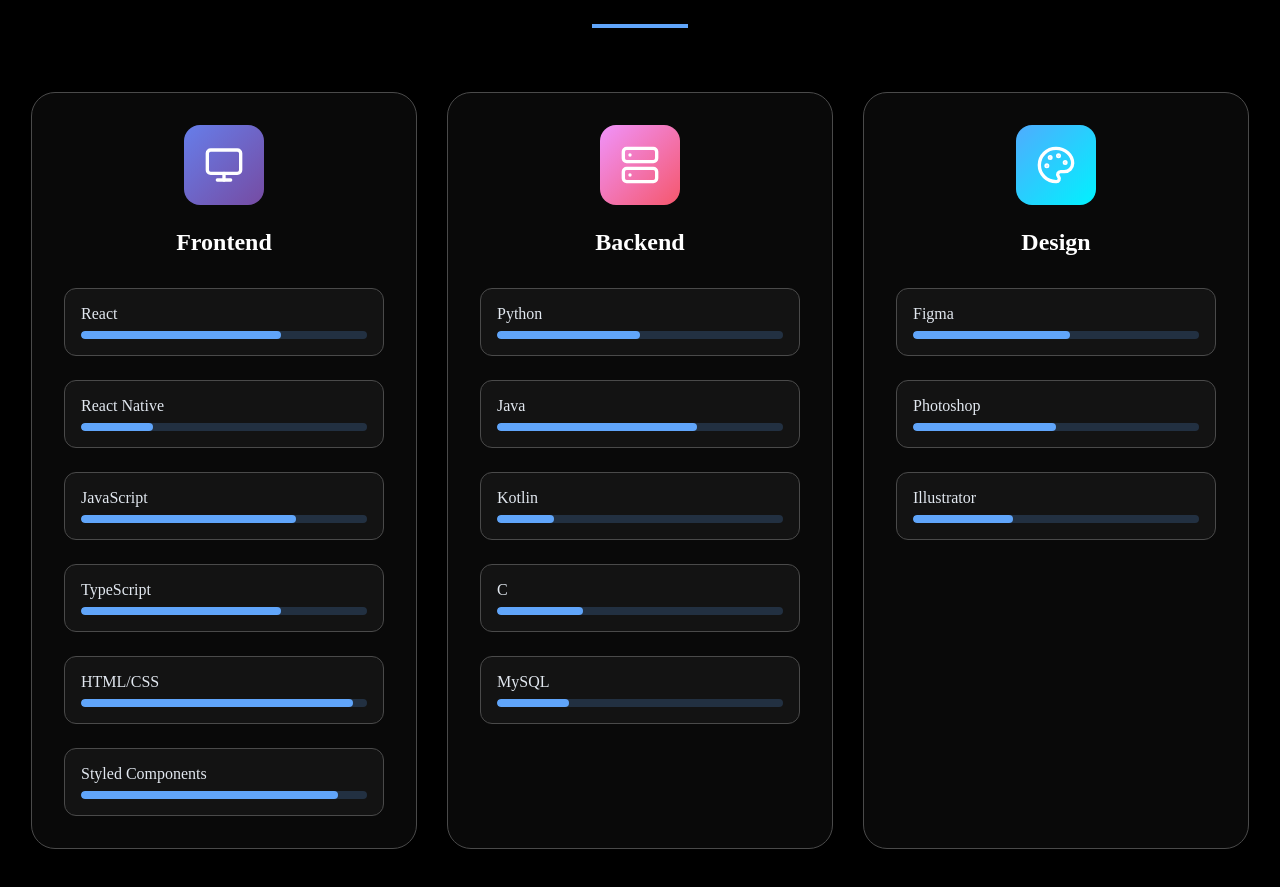
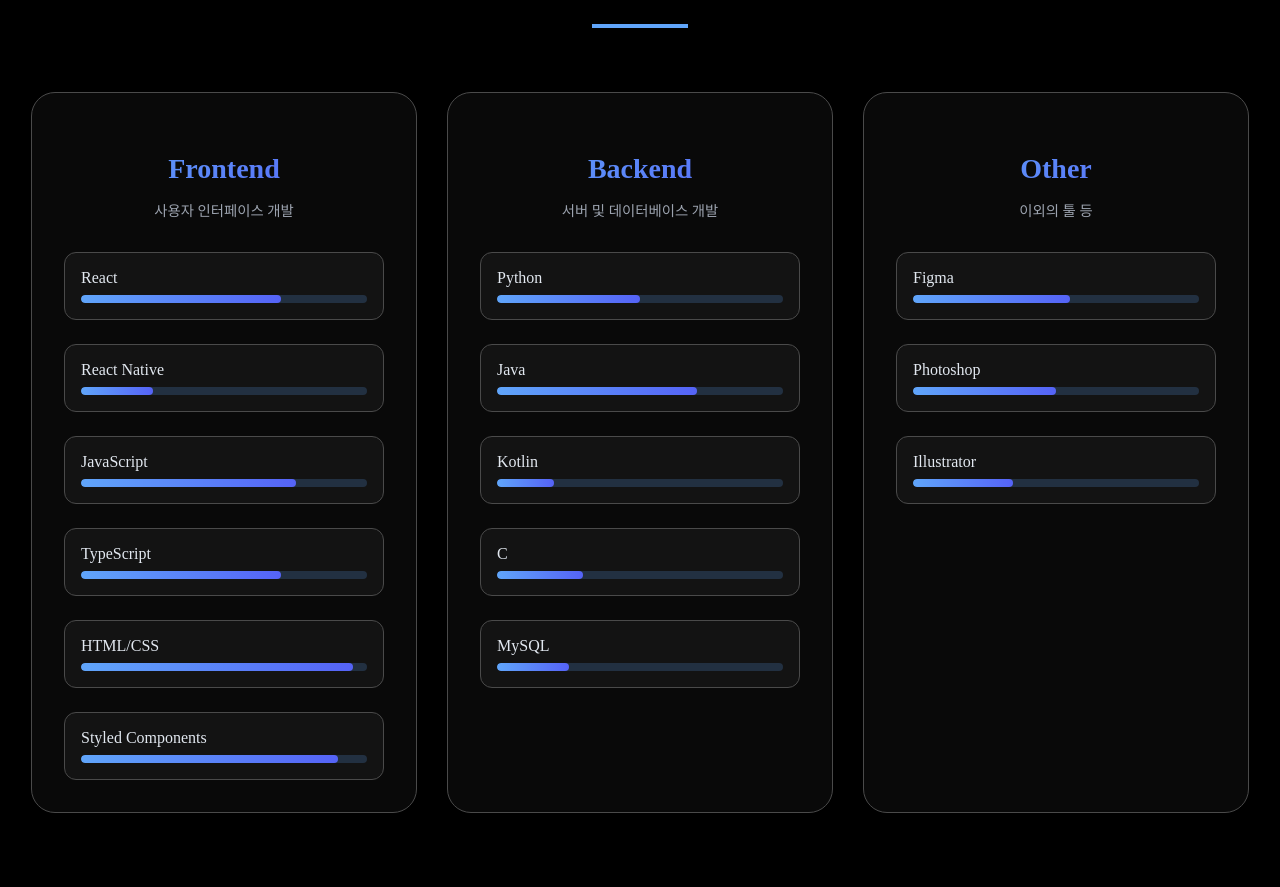
Before and after one commit to hjzhhhj/portfolio_v2, a React (Vite) app: page / in a window 1280 px wide. Shown: the part 2060-2947 px from the top of the page. Built offline with nearby package versions, Linux system fonts and the light colour scheme.

Commit message:
[Fix] : 아이콘 제거 및 개선

```diff
--- a/src/pages/Skills.tsx
+++ b/src/pages/Skills.tsx
@@ -1,5 +1,4 @@
 import { motion } from "framer-motion";
-import { Monitor, Server, Palette } from "lucide-react";
 import styled from 'styled-components';
 
 const SkillsSection = styled.section`
@@ -68,23 +67,20 @@
   margin-bottom: 2rem;
 `;
 
-const IconWrapper = styled.div<{ $gradient: string }>`
-  width: 5rem;
-  height: 5rem;
-  margin-left: auto;
-  margin-right: auto;
-  margin-bottom: 1.5rem;
-  border-radius: 1rem;
-  display: flex;
-  align-items: center;
-  justify-content: center;
-  background: ${({ $gradient }) => $gradient};
+const CategoryTitle = styled.h3`
+  font-size: 1.75rem;
+  font-weight: bold;
+  color: white;
+  background: linear-gradient(135deg, #60a5fa 0%, #5563f7 100%);
+  -webkit-background-clip: text;
+  -webkit-text-fill-color: transparent;
+  background-clip: text;
+  margin-bottom: 0.5rem;
 `;
 
-const CategoryTitle = styled.h3`
-  font-size: 1.5rem;
-  font-weight: bold;
-  color: white;
+const CategorySubtitle = styled.p`
+  color: #9ca3af;
+  font-size: 0.9rem;
 `;
 
 const SkillList = styled.div`
@@ -112,6 +108,7 @@
 
 const SkillName = styled.span`
   margin-bottom: 0.5rem;
+  font-size: 1rem;
 `;
 
 const SkillLevelBar = styled.div`
@@ -124,7 +121,7 @@
 
 const SkillLevelFill = styled(motion.div)<{ $level: number }>`
   height: 100%;
-  background-color: #60a5fa;
+  background: linear-gradient(90deg, #60a5fa 0%, #5563f7 100%);
   border-radius: 0.25rem;
   width: ${props => props.$level}%;
 `;
@@ -133,8 +130,7 @@
   const skills = {
     frontend: {
       title: 'Frontend',
-      icon: Monitor,
-      gradient: 'linear-gradient(135deg, #667eea 0%, #764ba2 100%)',
+      subtitle: '사용자 인터페이스 개발',
       skills: [
         { name: 'React', level: 70 },
         { name: 'React Native', level: 25 },
@@ -146,8 +142,7 @@
     },
     backend: {
       title: 'Backend',
-      icon: Server,
-      gradient: 'linear-gradient(135deg, #f093fb 0%, #f5576c 100%)',
+      subtitle: '서버 및 데이터베이스 개발',
       skills: [
         { name: 'Python', level: 50 },
         { name: 'Java', level: 70 },
@@ -157,9 +152,8 @@
       ],
     },
     design: {
-      title: 'Design',
-      icon: Palette,
-      gradient: 'linear-gradient(135deg, #4facfe 0%, #00f2fe 100%)',
+      title: 'Other',
+      subtitle: '이외의 툴 등',
       skills: [
         { name: 'Figma', level: 55 },
         { name: 'Photoshop', level: 50 },
@@ -194,10 +188,8 @@
               whileHover={{ y: -10, scale: 1.02 }}
             >
               <CategoryHeader>
-                <IconWrapper $gradient={category.gradient}>
-                  <category.icon size={40} color="white" />
-                </IconWrapper>
                 <CategoryTitle>{category.title}</CategoryTitle>
+                <CategorySubtitle>{category.subtitle}</CategorySubtitle>
               </CategoryHeader>
               <SkillList>
                 {category.skills.map((skill, skillIndex) => (
```
